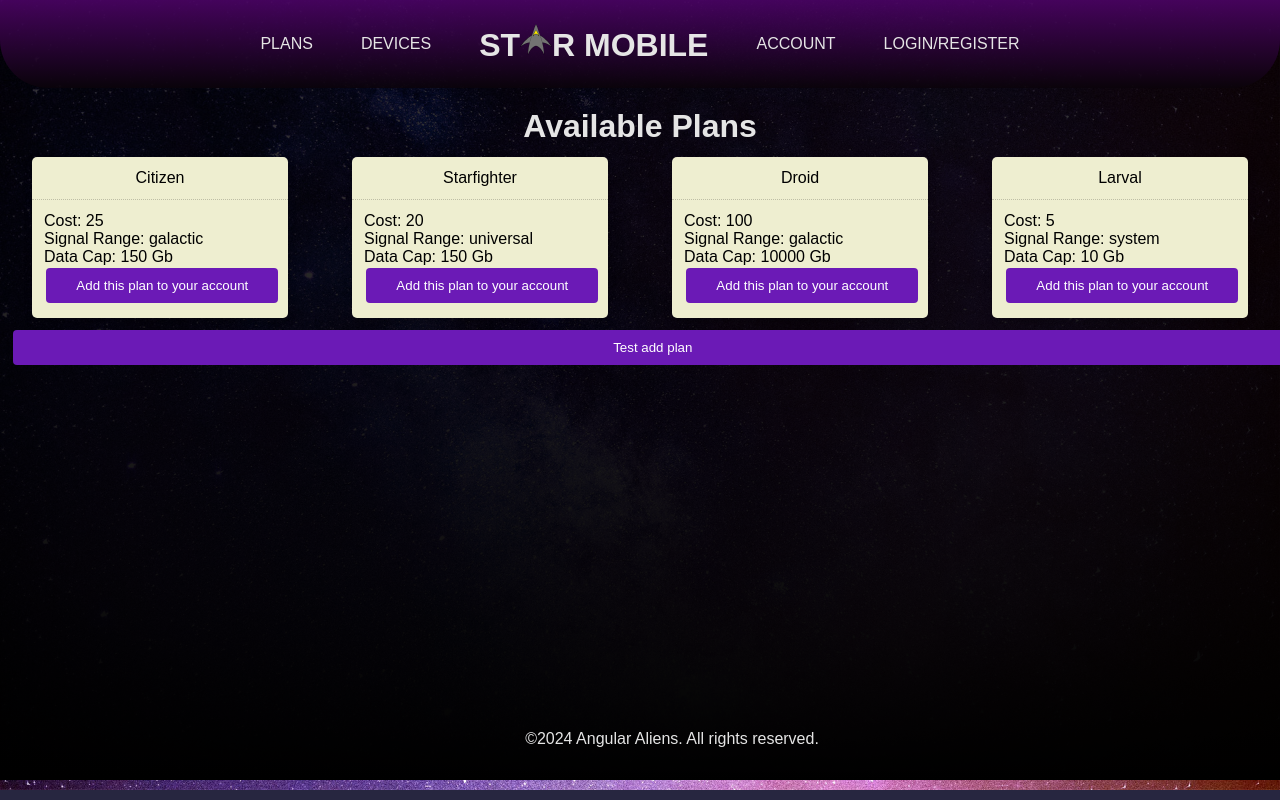
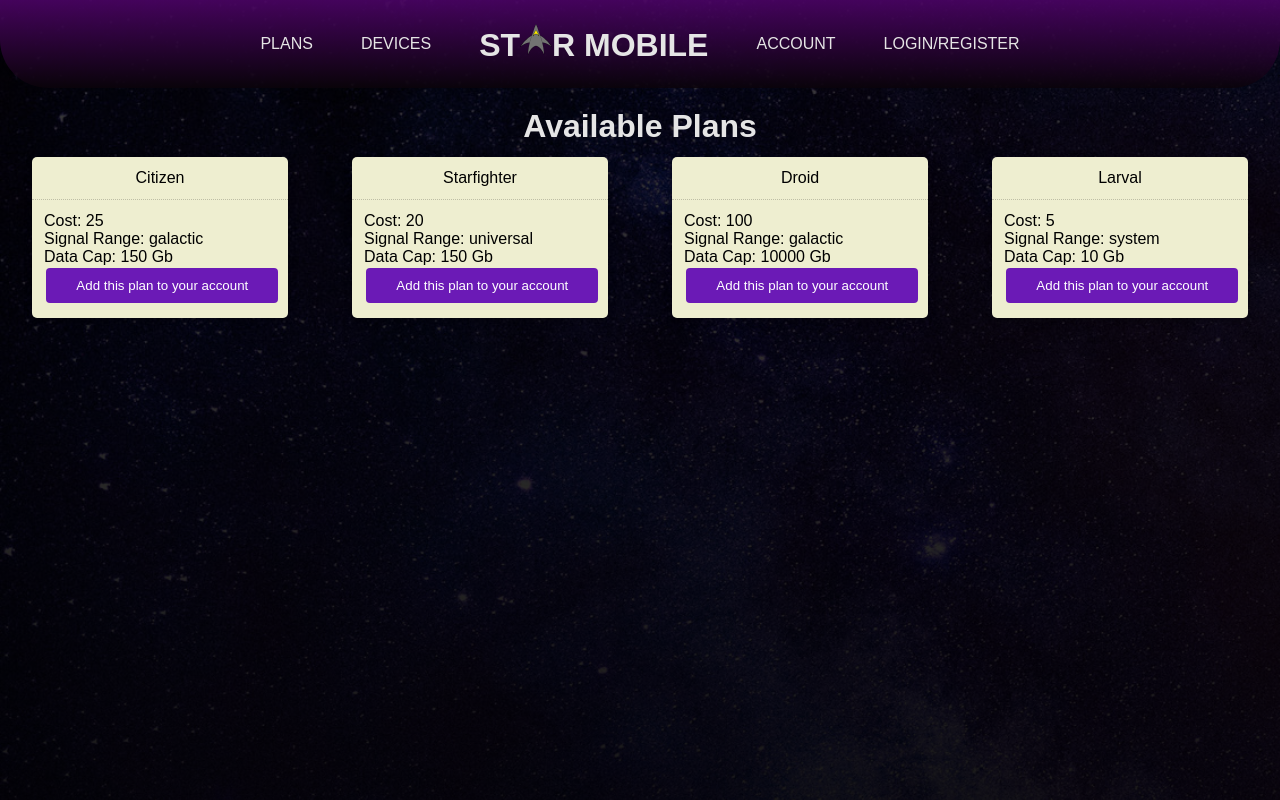
Before and after one commit to Nasser3003/StarMobile, an Angular app in the folder application-frontend/: page /plans-card in a window 1280 px wide. Shown: the top 800 px of the page. Built offline with nearby package versions, Linux system fonts and the light colour scheme.

Commit message:
changed background in plans page to fixed to cover the whole page

```diff
--- a/application-frontend/src/app/plan-card/plan-card.component.css
+++ b/application-frontend/src/app/plan-card/plan-card.component.css
@@ -1,6 +1,7 @@
 .flex-container {
     display: flex;
     justify-content: space-around;
+    min-height: 100vh;
     /* gap: 5%; */
 }
 
@@ -11,6 +12,7 @@
     width: 20%;
     background-color:rgb(238, 238, 208);
     color:black;
+    height: 40%;
 }
 
 .card:hover {
--- a/application-frontend/src/app/plan-card/plan-card.component.html
+++ b/application-frontend/src/app/plan-card/plan-card.component.html
@@ -69,6 +69,6 @@
         </div>
     </ng-container>
 </div>
-<button (click)="testAddPlan()">
+<!-- <button (click)="testAddPlan()">
     Test add plan
-</button>
+</button> -->
--- a/application-frontend/src/styles.css
+++ b/application-frontend/src/styles.css
@@ -15,7 +15,7 @@ body {
     background-image: url('./assets/imgs/galaxy-bg.jpg');
     background-image: linear-gradient(to bottom, rgba(0, 0, 0, 0.76), rgb(0, 0, 0)), url('./assets/imgs/galaxy-bg.jpg');
     background-repeat: no-repeat;
-    background-position: center;
+    background-position: fixed;
     background-size: cover;
     border: 0;
     padding: 0;
```
